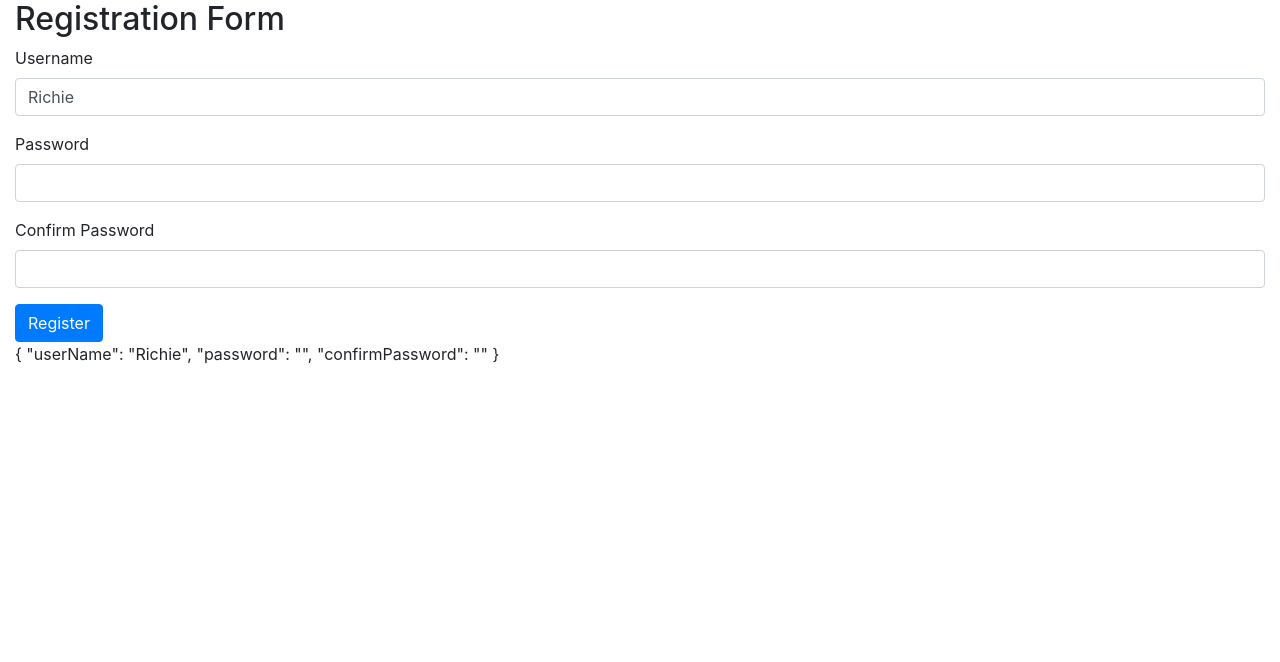
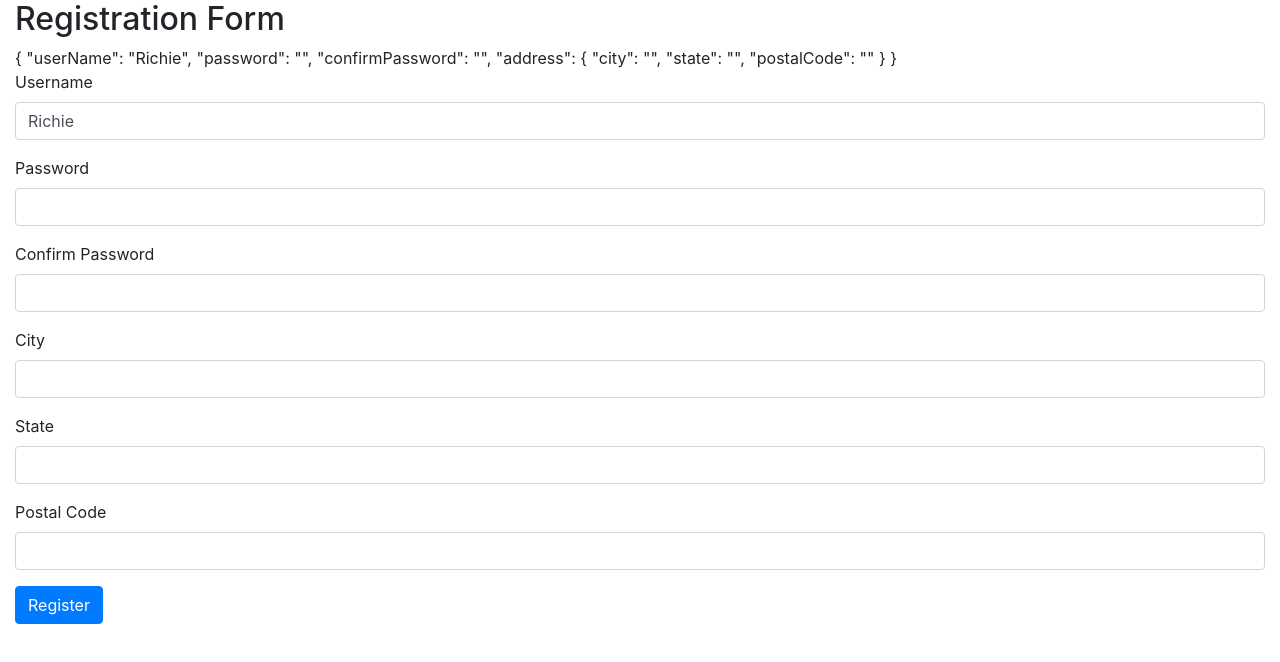
Before and after one commit to AshciR/angular-reactive-forms, an Angular app: page / in a window 1280 px wide. Shown: the top 662 px of the page. Built offline with nearby package versions, Linux system fonts and the light colour scheme.

Commit message:
Lesson 19, Nesting Form Groups

```diff
--- a/src/app/app.component.html
+++ b/src/app/app.component.html
@@ -1,5 +1,6 @@
 <div class="container-fluid">
     <h2>Registration Form</h2>
+    {{registrationForm.value | json}}
     <form [formGroup]="registrationForm">
         <div class="form-group">
             <label>Username</label>
@@ -16,8 +17,26 @@
             <input formControlName="confirmPassword" type="password" class="form-control">
         </div>
 
+        <div formGroupName="address">
+
+            <div class="form-group">
+                <label>City</label>
+                <input formControlName="city" type="text" class="form-control">
+            </div>
+
+            <div class="form-group">
+                <label>State</label>
+                <input formControlName="state" type="text" class="form-control">
+            </div>
+
+            <div class="form-group">
+                <label>Postal Code</label>
+                <input formControlName="postalCode" type="text" class="form-control">
+            </div>
+
+        </div>
+
         <button class="btn btn-primary" type="submit">Register</button>
 
     </form>
-    {{registrationForm.value | json}}
 </div>
--- a/src/app/app.component.ts
+++ b/src/app/app.component.ts
@@ -10,6 +10,13 @@
   registrationForm = new FormGroup({
     userName: new FormControl('Richie'),
     password: new FormControl(''),
-    confirmPassword: new FormControl('')
-  });
+    confirmPassword: new FormControl(''),
+
+    address: new FormGroup({
+      city: new FormControl(''),
+      state: new FormControl(''),
+      postalCode: new FormControl('')
+    })
+
+  })
 }
```
